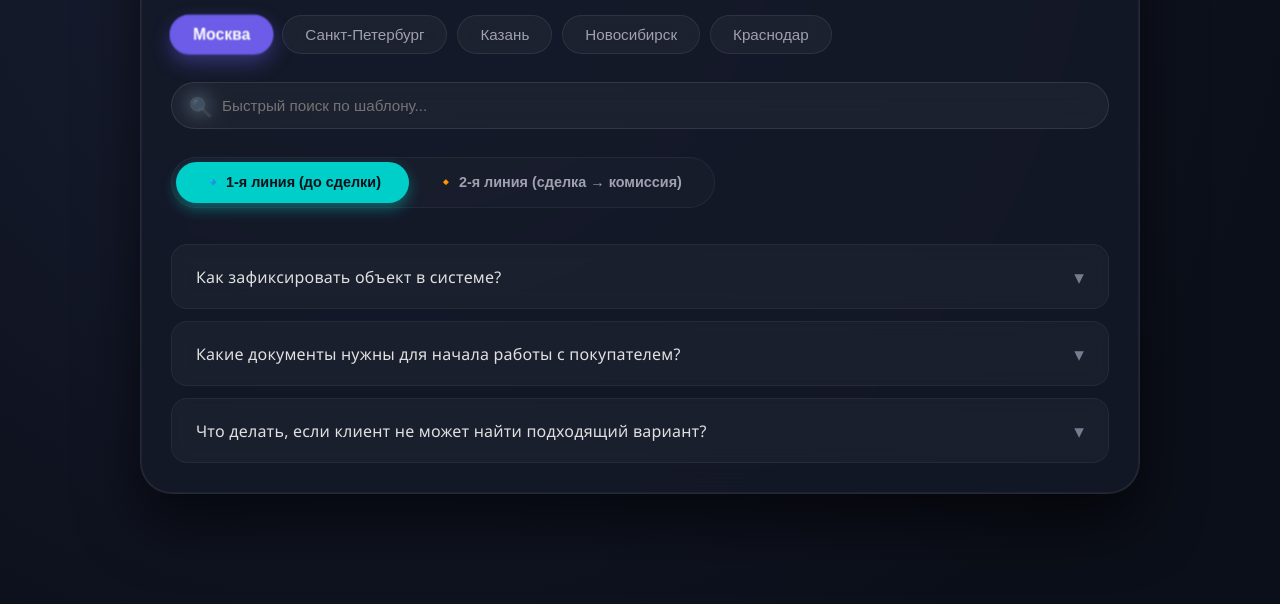
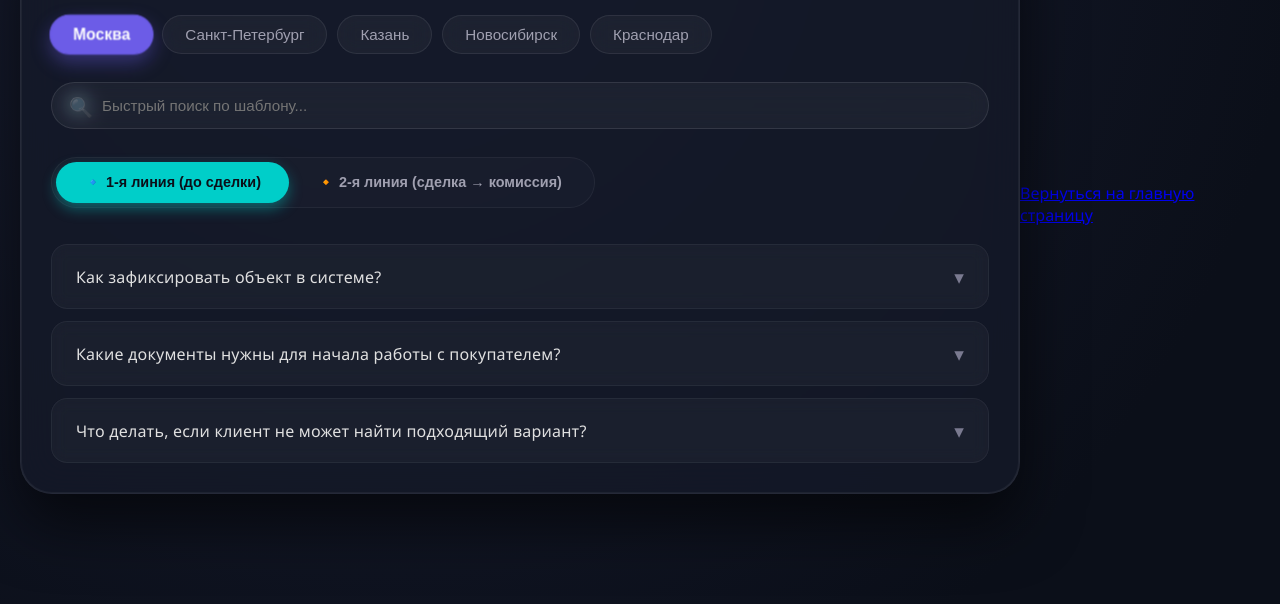
Before and after one commit to KirillIl/test, a plain HTML site: page index2.html in a window 1280 px wide. Shown: the part 196-800 px from the top of the page. Drawn offline with Linux system fonts and the light colour scheme.

Commit message:
Update index2.html

```diff
--- a/index2.html
+++ b/index2.html
@@ -438,4 +438,5 @@
         })();
     </script>
 </body>
+    <a href="index.html">Вернуться на главную страницу</a>
 </html>
```
